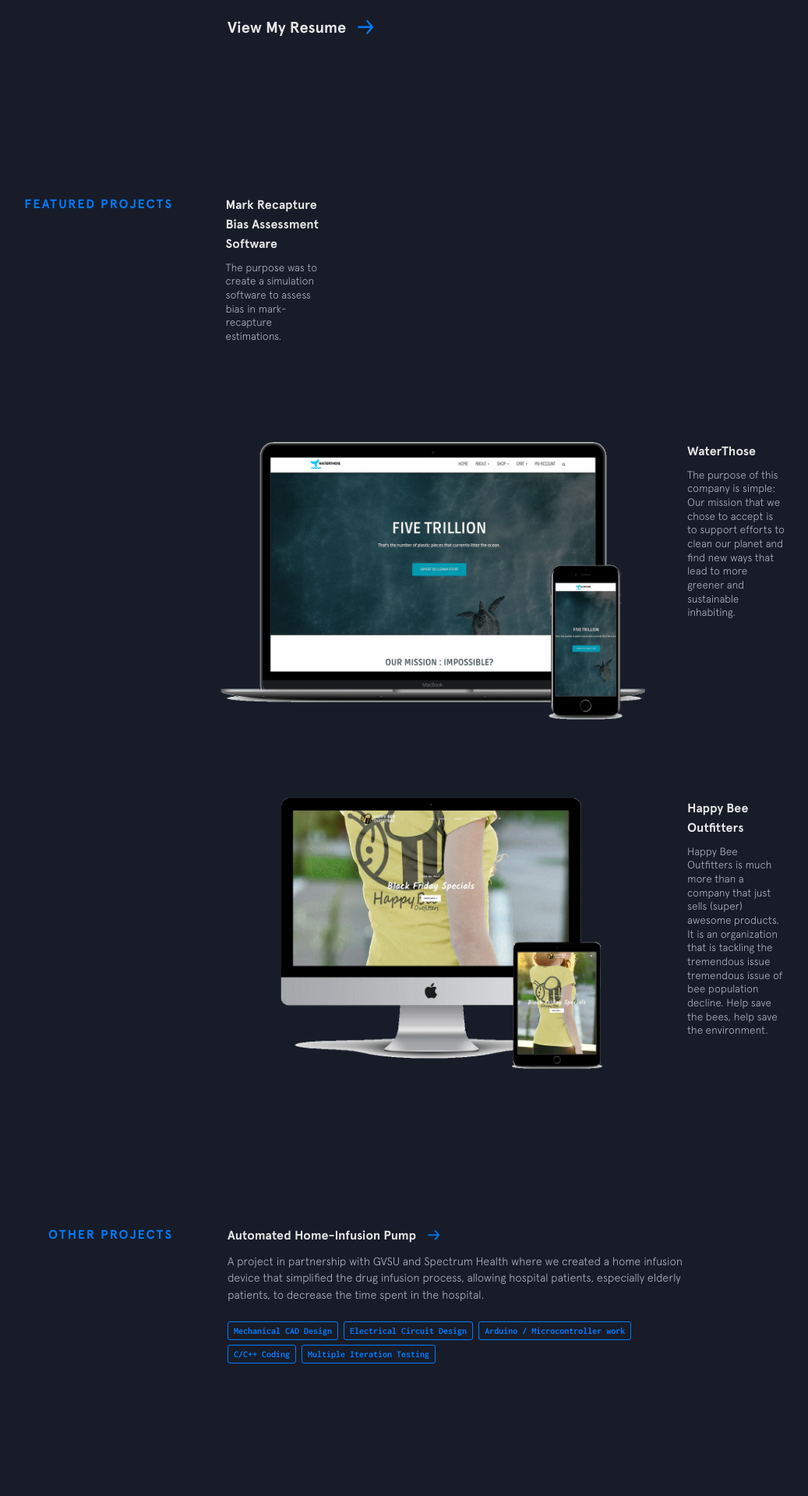
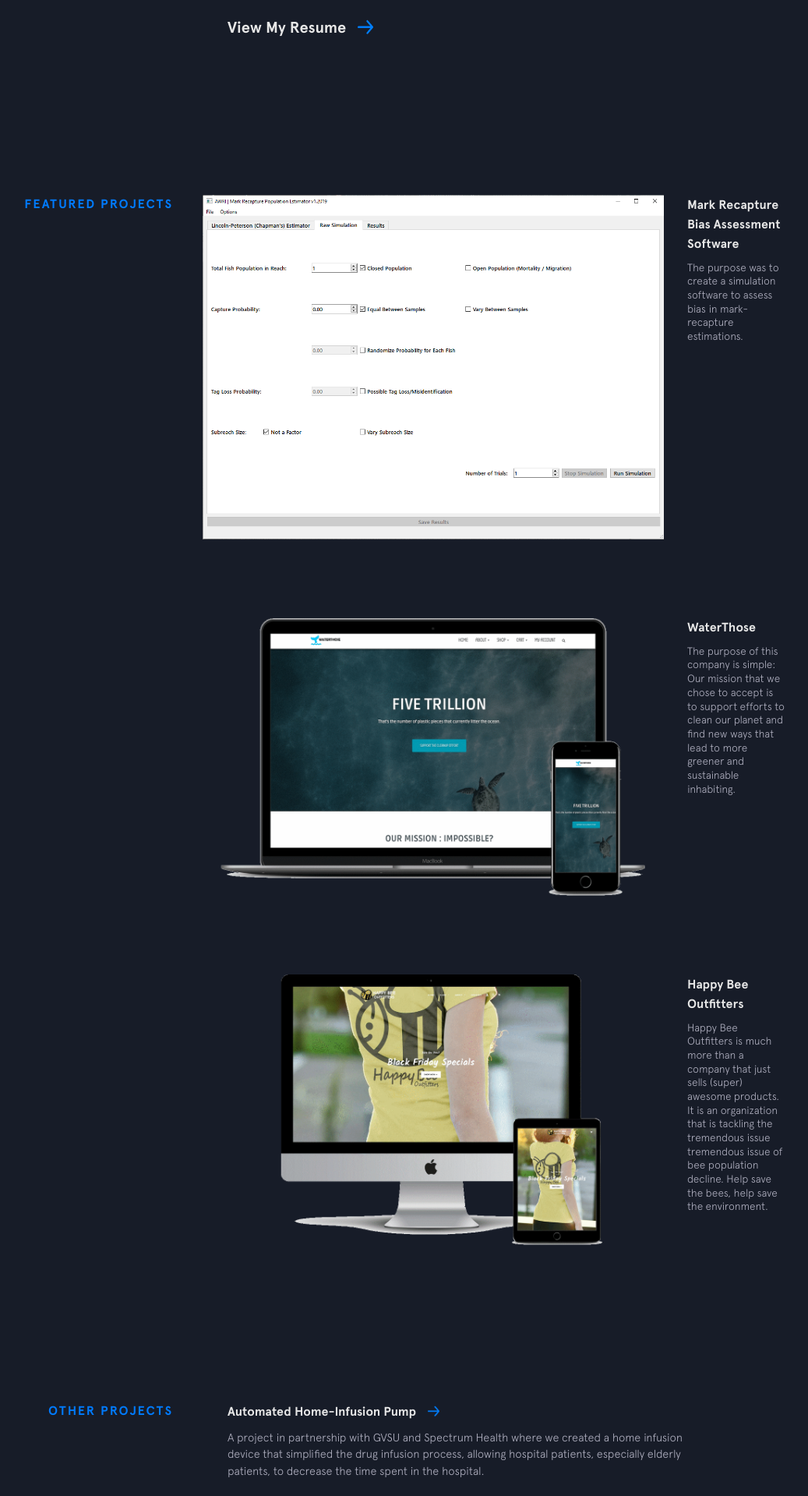
Before and after one commit to ChristianYap/ChristianYap, a Jekyll site: the page built from index.html, in a window 1280 px wide. Shown: the part 2193-4112 px from the top of the page at 78% size, without its empty margins (158-1195 px from the left). Built offline with Jekyll 4.4.1, drawn with Linux system fonts in a browser that asks for light colours; nearby versions of some CDN libraries.

Commit message:
Update featured-projects.html

```diff
--- a/_includes/featured-projects.html
+++ b/_includes/featured-projects.html
@@ -5,7 +5,7 @@
     <div class="project fisheries">
       <figure class="project__pic">
         <a href="{{site.baseurl}}/img/featured/waterthose/Yap_2020FishConferencePoster.pdf" target="_blank">
-          <img src="{{site.baseurl}}/img/featured/waterthose/AWRI.png" alt="">
+          <img src="{{site.baseurl}}/img/featured/AWRI.png" alt="">
         </a>
       </figure>
       <figcaption class="project__caption">
```
